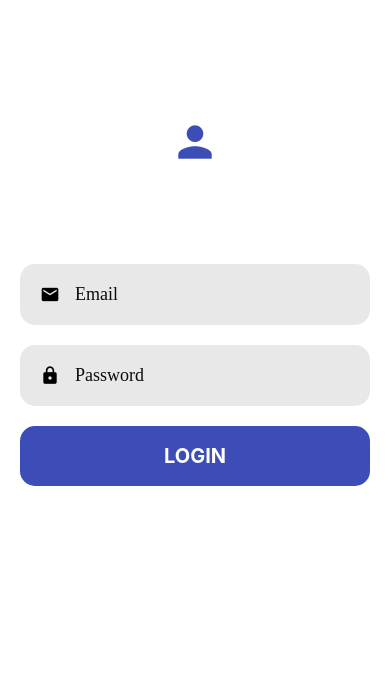
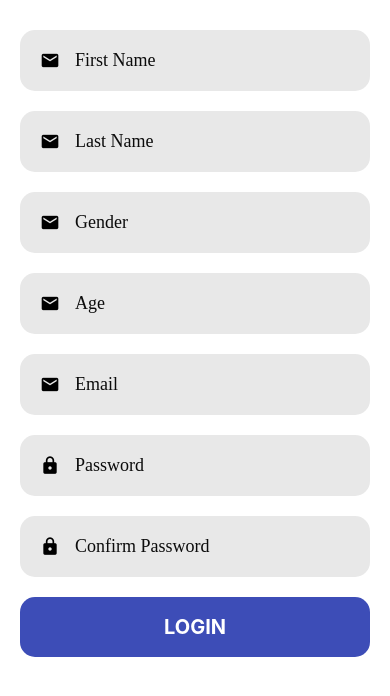
Before and after one commit to softwaretroopers/ST0010, a React Native app: screen / in a window 390 px wide. Shown: the top 696 px of the page. Built offline with nearby package versions, Linux system fonts and the light colour scheme.

Commit message:
loginScreens v1.3

```diff
--- a/App.js
+++ b/App.js
@@ -3,7 +3,9 @@ import PatientLogin from "./app/screens/PatientLogin";
 import WelcomeScreen from "./app/screens/WelcomeScreen";
 import DoctorLogin from "./app/screens/DoctorLogin";
 import CooperationLogin from "./app/screens/CooperationLogin";
+import PatientRegister from "./app/screens/PatientRegister";
+import CooperationRegister from "./app/screens/CooperationRegister";
 
 export default function App() {
-  return <PatientLogin />;
+  return <PatientRegister />;
 }
--- a/app/screens/CooperationLogin.js
+++ b/app/screens/CooperationLogin.js
@@ -67,7 +67,7 @@ const styles = StyleSheet.create({
   },
   iconContainer: {
     position: "absolute",
-    marginTop: "30%",
+    marginTop: "35%",
   },
 });
 
--- a/app/screens/DoctorLogin.js
+++ b/app/screens/DoctorLogin.js
@@ -67,7 +67,7 @@ const styles = StyleSheet.create({
   },
   iconContainer: {
     position: "absolute",
-    marginTop: "30%",
+    marginTop: "35%",
   },
 });
 
--- a/app/screens/PatientLogin.js
+++ b/app/screens/PatientLogin.js
@@ -67,7 +67,7 @@ const styles = StyleSheet.create({
   },
   iconContainer: {
     position: "absolute",
-    marginTop: "30%",
+    marginTop: "35%",
   },
 });
 
--- a/app/screens/PatientRegister.js
+++ b/app/screens/PatientRegister.js
@@ -1,7 +1,108 @@
-import React from "react";
+import React, { useState } from "react";
+import { StyleSheet, View } from "react-native";
+import AppTextInput from "../components/AppTextInput";
+import { Formik } from "formik";
+import { MaterialIcons } from "@expo/vector-icons";
+
+import Screen from "../components/Screen";
+import AppButton from "../components/AppButton";
+import colors from "../configs/colors";
 
 function PatientRegister(props) {
-  return <div></div>;
+  return (
+    <Screen style={styles.container}>
+      <Formik
+        initialValues={{ email: "", password: "" }}
+        onSubmit={(values) => console.log(values)}
+      >
+        {({ handleChange, handleSubmit }) => (
+          <>
+            <View style={styles.buttonContainer}>
+              <AppTextInput
+                autoCapitalize="none"
+                autoCorrect={false}
+                icon="email"
+                onChangeText={handleChange("email")}
+                keyboardType="default"
+                placeholder="First Name"
+                textContentType="emailAddress"
+              />
+              <AppTextInput
+                autoCapitalize="none"
+                autoCorrect={false}
+                icon="email"
+                onChangeText={handleChange("email")}
+                keyboardType="default"
+                placeholder="Last Name"
+                textContentType="emailAddress"
+              />
+              <AppTextInput
+                autoCapitalize="none"
+                autoCorrect={false}
+                icon="email"
+                onChangeText={handleChange("email")}
+                keyboardType="email-address"
+                placeholder="Gender"
+                textContentType="emailAddress"
+              />
+              <AppTextInput
+                autoCapitalize="none"
+                autoCorrect={false}
+                icon="email"
+                onChangeText={handleChange("email")}
+                keyboardType="number-pad"
+                placeholder="Age"
+                textContentType="emailAddress"
+              />
+              <AppTextInput
+                autoCapitalize="none"
+                autoCorrect={false}
+                icon="email"
+                onChangeText={handleChange("email")}
+                keyboardType="email-address"
+                placeholder="Email"
+                textContentType="emailAddress"
+              />
+              <AppTextInput
+                autoCapitalize="none"
+                autoCorrect={false}
+                icon="lock"
+                onChangeText={handleChange("password")}
+                placeholder="Password"
+                secureTextEntry
+                textContentType="password"
+              />
+              <AppTextInput
+                autoCapitalize="none"
+                autoCorrect={false}
+                icon="lock"
+                onChangeText={handleChange("password")}
+                placeholder="Confirm Password"
+                secureTextEntry
+                textContentType="password"
+              />
+
+              <AppButton
+                title="Login"
+                color="patientPrimary"
+                onPress={handleSubmit}
+              />
+            </View>
+          </>
+        )}
+      </Formik>
+    </Screen>
+  );
 }
 
+const styles = StyleSheet.create({
+  container: {
+    padding: 10,
+  },
+  buttonContainer: {
+    width: "100%",
+    padding: 20,
+  },
+});
+
 export default PatientRegister;
--- a/package.json
+++ b/package.json
@@ -8,6 +8,7 @@
     "eject": "expo eject"
   },
   "dependencies": {
+    "@react-native-community/datetimepicker": "^3.0.0",
     "expo": "~39.0.2",
     "expo-constants": "^9.2.0",
     "expo-status-bar": "~1.0.2",
@@ -15,6 +16,7 @@
     "react": "16.13.1",
     "react-dom": "16.13.1",
     "react-native": "https://github.com/expo/react-native/archive/sdk-39.0.3.tar.gz",
+    "react-native-modal-datetime-picker": "^9.1.0",
     "react-native-web": "~0.13.12",
     "yup": "^0.31.0"
   },
```
Also changed, not shown: 2 other files (tests, documents, lock files or other folders).
